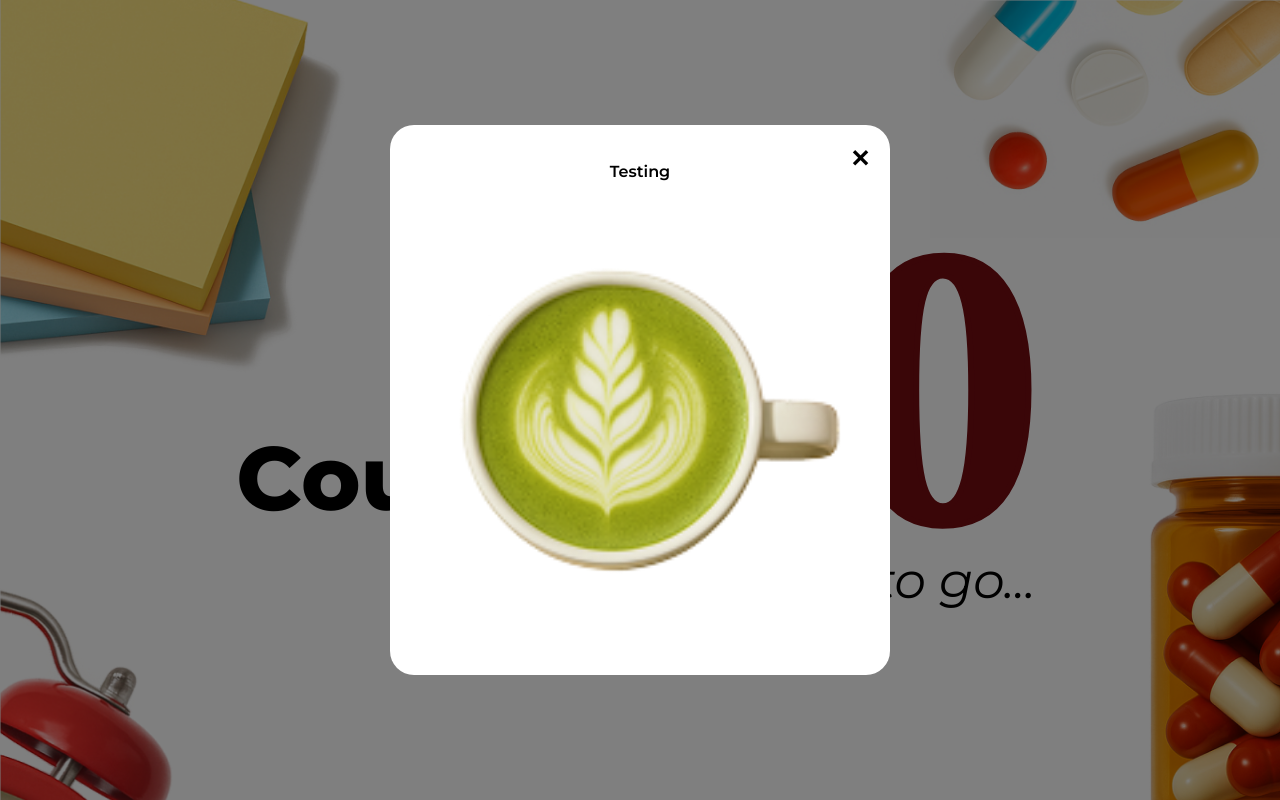
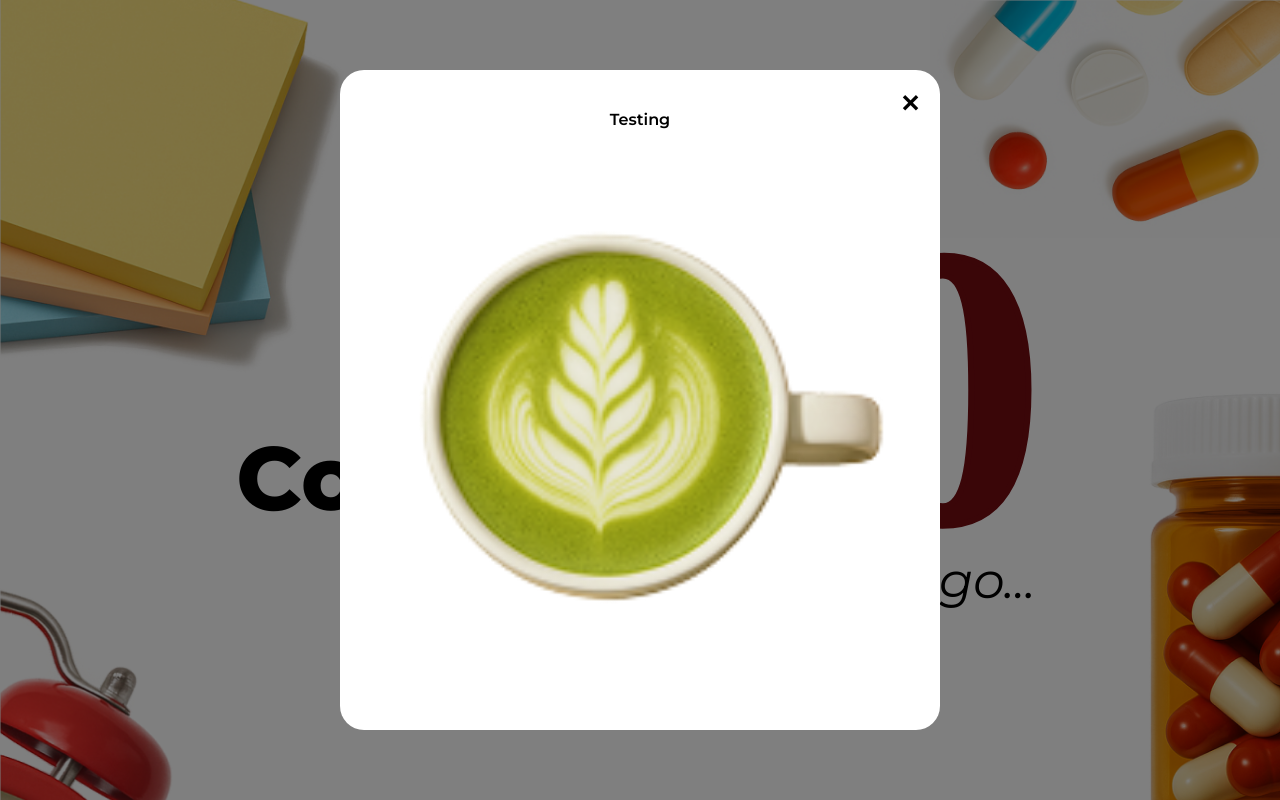
Before and after one commit to cherryliu27/exam-countdown, a React (Vite) app: page / in a window 1280 px wide. Shown: the top 800 px of the page. Built offline with nearby package versions, Linux system fonts and the light colour scheme; a web font is replaced by a local one.

Commit message:
test array of images

```diff
--- a/src/App.css
+++ b/src/App.css
@@ -421,7 +421,7 @@ main,
   position: fixed;
   width: 90%;
   aspect-ratio: 1/1.1;
-  max-width: 500px;
+  max-width: 600px;
   display: flex;
   justify-content: center;
   align-items: center;
--- a/src/prizes.js
+++ b/src/prizes.js
@@ -8,8 +8,8 @@ const prizes = [
     includesModal: true,
     modalMessage: "Hihihihihi",
     // modalImage: "/images/giftest.GIF",
-    // modalImage: ["/images/me2.jpg", "/images/me1.jpg"],
-    modalVideo: "/images/test2.MP4",
+    modalImage: ["/images/me2.jpg", "/images/me1.jpg"],
+    // modalVideo: "/images/test2.MP4",
   },
   {
     id: 2,
```
